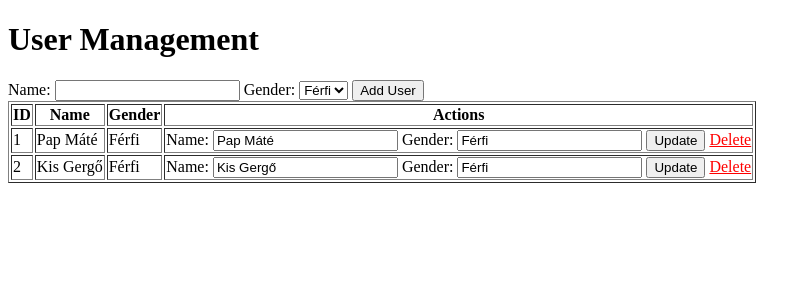
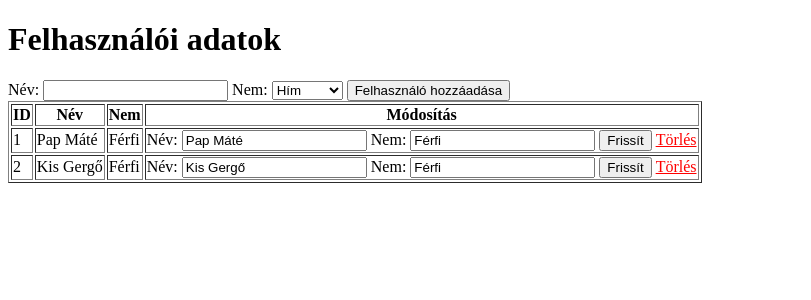
Before and after one commit to papmatedaniel/ujkutya, a Flask app: page / in a window 1280 px wide. Shown: the top 300 px of the page, without its empty margins (0-811 px from the left). Run offline with Flask 3, Linux system fonts and the light colour scheme.

Commit message:
Elsőmodosítás

```diff
--- a/project/templates/index.html
+++ b/project/templates/index.html
@@ -4,24 +4,24 @@
     <meta charset="UTF-8">
     <meta http-equiv="X-UA-Compatible" content="IE=edge">
     <meta name="viewport" content="width=device-width, initial-scale=1.0">
-    <title>User Management</title>
+    <title>Felhasználói adatok</title>
 
 </head>
 <body>
 
-<h1>User Management</h1>
+<h1>Felhasználói adatok</h1>
 
 <form action="/add_user" method="post">
-    <label for="name">Name:</label>
+    <label for="name">Név:</label>
     <input type="text" id="name" name="name" required>
 
-    <label for="gender">Gender:</label>
+    <label for="gender">Nem:</label>
     <select id="gender" name="gender" required>
-        <option value="férfi">Férfi</option>
-        <option value="nő">Nő</option>
+        <option value="férfi">Hím</option>
+        <option value="nő">Nőstény</option>
     </select>
 
-    <button type="submit">Add User</button>
+    <button type="submit">Felhasználó hozzáadása</button>
 </form>
 
 
@@ -29,9 +29,9 @@
     <thead>
         <tr>
             <th>ID</th>
-            <th>Name</th>
-            <th>Gender</th>
-            <th>Actions</th>
+            <th>Név</th>
+            <th>Nem</th>
+            <th>Módosítás</th>
         </tr>
     </thead>
     <tbody>
@@ -42,16 +42,16 @@
                 <td>{{ user.gender }}</td>
                 <td>
                     <form action="/update_user/{{ user.id }}" method="post" style="display:inline;">
-                        <label for="name">Name:</label>
+                        <label for="name">Név:</label>
                         <input type="text" id="name" name="name" value="{{ user.name }}" required>
 
-                        <label for="gender">Gender:</label>
+                        <label for="gender">Nem:</label>
                         <input type="text" id="gender" name="gender" value="{{ user.gender }}" required>
 
-                        <button type="submit">Update</button>
+                        <button type="submit">Frissít</button>
                     </form>
 
-                    <a href="/delete_user/{{ user.id }}" style="color: red;">Delete</a>
+                    <a href="/delete_user/{{ user.id }}" style="color: red;">Törlés</a>
                 </td>
             </tr>
         {% endfor %}
```
